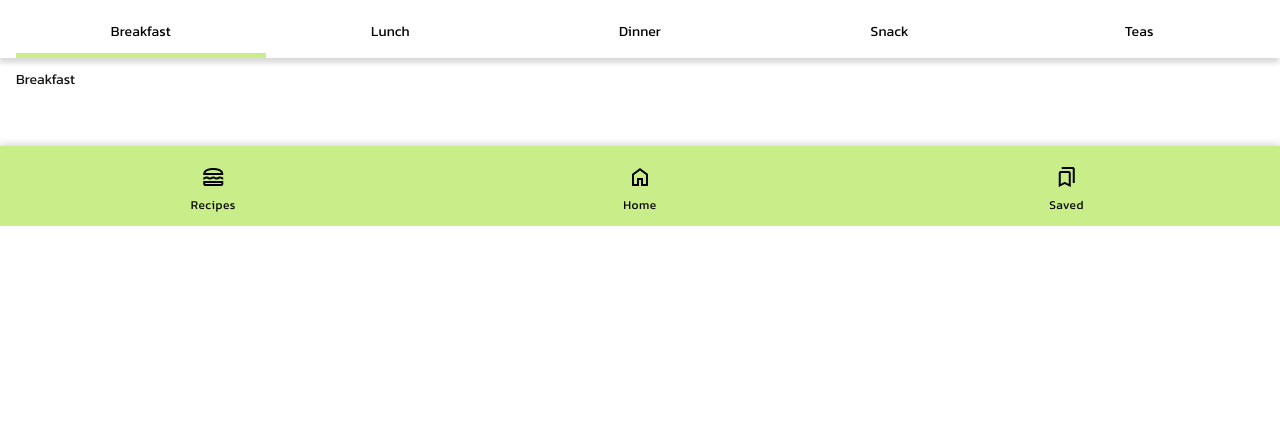
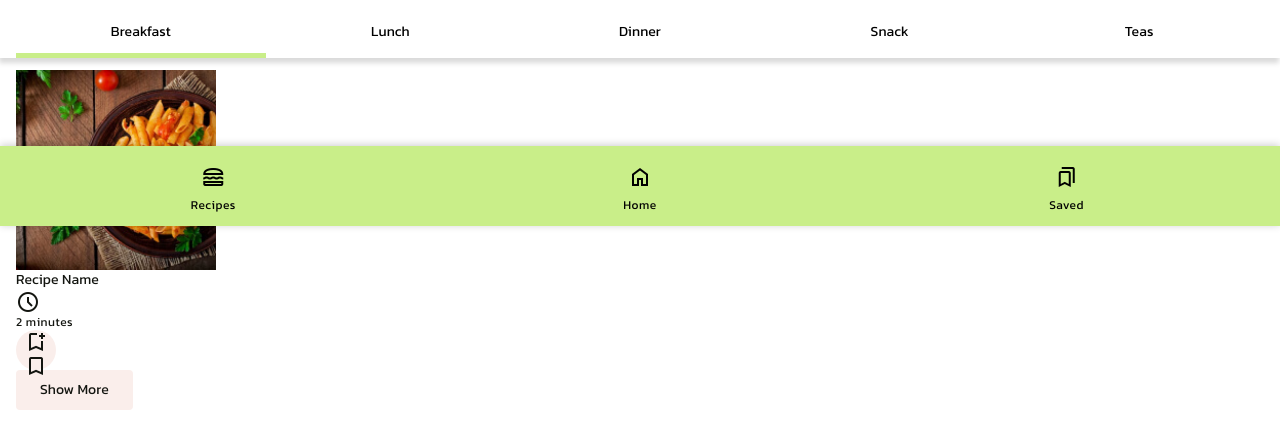
Before and after one commit to zeethecoder/HealthyRecipes.io, a plain HTML site: page index.html in a window 1280 px wide. Shown: the part 574-1022 px from the top of the page. Before the commit the page ends 800 px from the top, so only its background shows below. Drawn offline with nearby package versions, Linux system fonts and the light colour scheme.

Commit message:
Html update

```diff
--- a/index.html
+++ b/index.html
@@ -138,19 +138,60 @@
             <section class="section tab">
                 <div class="container">
                     <div class="tab-list" data-tab-list>
-                        <button aria-controls="panel-1"class="tab-btn active title-small has-state" data-tab-btn aria-selected="false"
-                            role="tab" id="tab-1" tabindex="0">Breakfast</button>
-                        <button aria-controls="panel-2"class="tab-btn title-small has-state" data-tab-btn aria-selected="false" role="tab"
-                            id="tab-1" tabindex="-1">Lunch</button>
-                        <button aria-controls="panel-3"class="tab-btn title-small has-state" data-tab-btn aria-selected="false" role="tab"
-                            id="tab-1" tabindex="0">Dinner</button>
-                        <button aria-controls="panel-4"class="tab-btn title-small has-state" data-tab-btn aria-selected="false" role="tab"
-                            id="tab-1" tabindex="0">Snack</button>
-                        <button aria-controls="panel-5"class="tab-btn title-small has-state" data-tab-btn aria-selected="false" role="tab"
-                            id="tab-1" tabindex="0">Teas</button>
+                        <button aria-controls="panel-1" class="tab-btn active title-small has-state" data-tab-btn
+                            aria-selected="false" role="tab" id="tab-1" tabindex="0">Breakfast</button>
+                        <button aria-controls="panel-2" class="tab-btn title-small has-state" data-tab-btn
+                            aria-selected="false" role="tab" id="tab-1" tabindex="-1">Lunch</button>
+                        <button aria-controls="panel-3" class="tab-btn title-small has-state" data-tab-btn
+                            aria-selected="false" role="tab" id="tab-1" tabindex="0">Dinner</button>
+                        <button aria-controls="panel-4" class="tab-btn title-small has-state" data-tab-btn
+                            aria-selected="false" role="tab" id="tab-1" tabindex="0">Snack</button>
+                        <button aria-controls="panel-5" class="tab-btn title-small has-state" data-tab-btn
+                            aria-selected="false" role="tab" id="tab-1" tabindex="0">Teas</button>
                     </div>
 
-                    <div class="tab-panel" tab-index="0" data-tab-panel role="tablist" id="panel-1">Breakfast
+                    <div class="tab-panel" tab-index="0" data-tab-panel role="tablist" id="panel-1">
+                        <div class="grid-list">
+
+                            <div class="card skeleton-card">
+                                <div class="skeleton-banner"></div>
+                                <div class="card-body">
+                                    <div class="skeleton card-title"></div>
+
+                                    <div class="skeleton card-text"></div>
+
+                                </div>
+                            </div>
+
+                            <div class="card">
+                                <figure class="card-media img-holder">
+                                    <img src="./assets/images/recipe.jpg" alt="" srcset="" height="200" loading="lazy"
+                                        width="200" class="img-cover">
+                                </figure>
+
+                                <div class="card-body">
+                                    <h3 class="title-small">
+                                        <a href="./detail.html" class="card-link">Recipe Name</a>
+                                    </h3>
+                                    <div class="meta-wrapper">
+                                        <div class="meta-item">
+                                            <span class="material-symbols-outlined leading-icon" aria-hidden="true">
+                                                schedule
+                                            </span>
+
+                                            <span class="label-medium">2 minutes</span>
+                                            <button class="icon-btn removed" aria-label="Add to Saved Recipes">
+                                                <span class="material-symbols-outlined bookmark-add"
+                                                    aria-hidden="true">bookmark_add</span>
+                                                <span class="material-symbols-outlined bookmark"
+                                                    aria-hidden="true">bookmark</span>
+                                            </button>
+                                        </div>
+                                    </div>
+                                </div>
+                            </div>
+                        </div>
+                        <a href="./recipes.html" class="btn btn-secondary label-large">Show More</a>
                     </div>
 
                     <div class="tab-panel" tab-index="0" data-tab-panel role="tablist" id="panel-2" hidden>Lunch
```
